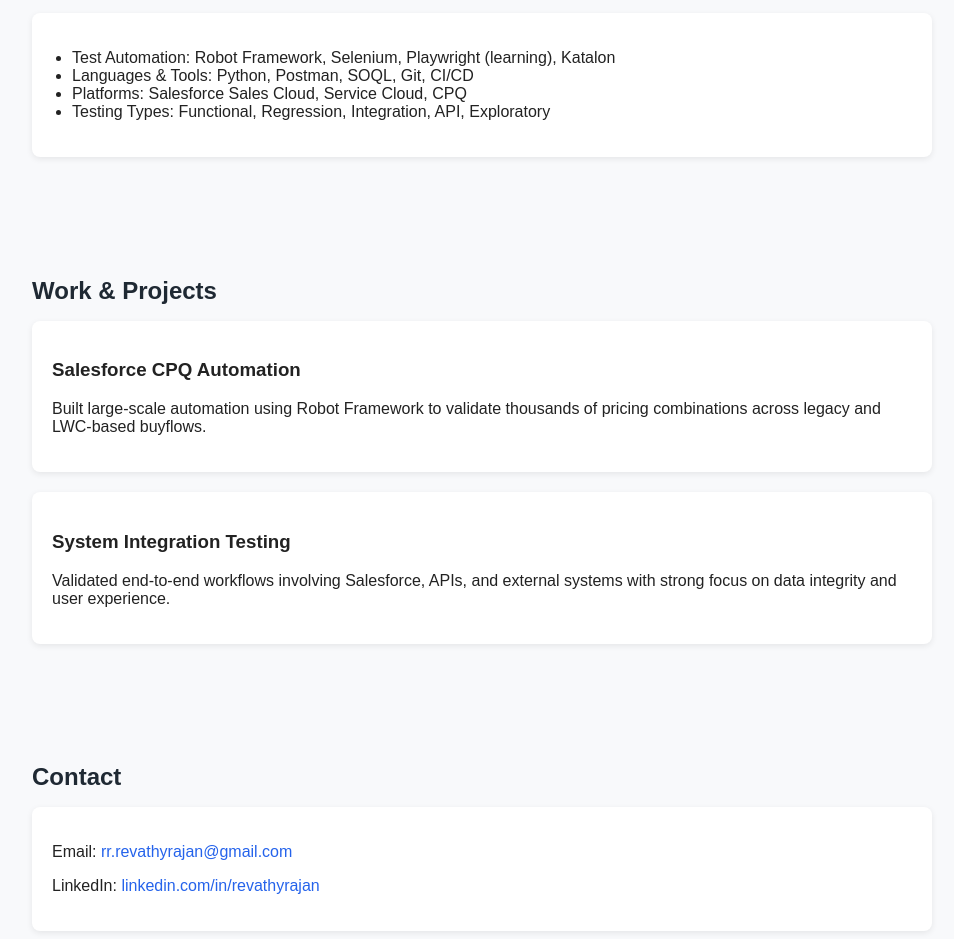
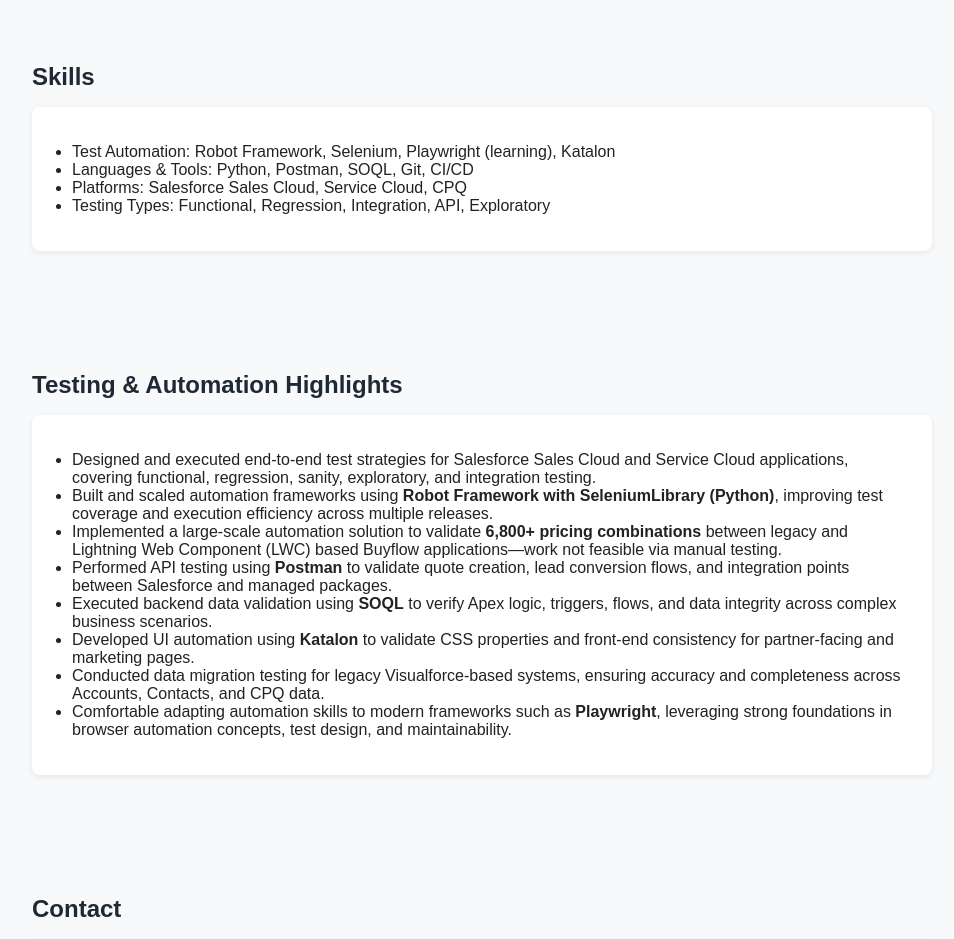
Before and after one commit to RevrajQA/revathyrajan.github.io, a plain HTML site: page index.html in a window 1280 px wide. Shown: the part 1029-1968 px from the top of the page, without its empty margins (158-1112 px from the left). Drawn offline with Linux system fonts and the light colour scheme.

Commit message:
Adding experience details

```diff
--- a/index.html
+++ b/index.html
@@ -33,7 +33,7 @@
 
 <section id="certifications">
   <h2>Certifications</h2>
-
+  <div class="card">
   <ul>
     <li>
       <strong>Salesforce Certified Platform App Builder</strong><br>
@@ -83,6 +83,7 @@
       release management workflows, and deployment automation concepts.
     </li>
   </ul>
+</div>
 </section>
 
 
@@ -98,16 +99,44 @@
   </div>
 </section>
 
-<section>
-  <h2>Work & Projects</h2>
+<section id="automation-work">
+  <h2>Testing & Automation Highlights</h2>
   <div class="card">
-    <h3>Salesforce CPQ Automation</h3>
-    <p>Built large-scale automation using Robot Framework to validate thousands of pricing combinations across legacy and LWC-based buyflows.</p>
-  </div>
-  <div class="card">
-    <h3>System Integration Testing</h3>
-    <p>Validated end-to-end workflows involving Salesforce, APIs, and external systems with strong focus on data integrity and user experience.</p>
-  </div>
+  <ul>
+    <li>
+      Designed and executed end-to-end test strategies for Salesforce Sales Cloud and Service Cloud applications,
+      covering functional, regression, sanity, exploratory, and integration testing.
+    </li>
+    <li>
+      Built and scaled automation frameworks using <strong>Robot Framework with SeleniumLibrary (Python)</strong>,
+      improving test coverage and execution efficiency across multiple releases.
+    </li>
+    <li>
+      Implemented a large-scale automation solution to validate <strong>6,800+ pricing combinations</strong>
+      between legacy and Lightning Web Component (LWC) based Buyflow applications—work not feasible via manual testing.
+    </li>
+    <li>
+      Performed API testing using <strong>Postman</strong> to validate quote creation, lead conversion flows,
+      and integration points between Salesforce and managed packages.
+    </li>
+    <li>
+      Executed backend data validation using <strong>SOQL</strong> to verify Apex logic, triggers, flows,
+      and data integrity across complex business scenarios.
+    </li>
+    <li>
+      Developed UI automation using <strong>Katalon</strong> to validate CSS properties and front-end consistency
+      for partner-facing and marketing pages.
+    </li>
+    <li>
+      Conducted data migration testing for legacy Visualforce-based systems,
+      ensuring accuracy and completeness across Accounts, Contacts, and CPQ data.
+    </li>
+    <li>
+      Comfortable adapting automation skills to modern frameworks such as <strong>Playwright</strong>,
+      leveraging strong foundations in browser automation concepts, test design, and maintainability.
+    </li>
+  </ul>
+</div>
   <!-- Add more projects here -->
 </section>
 
```
